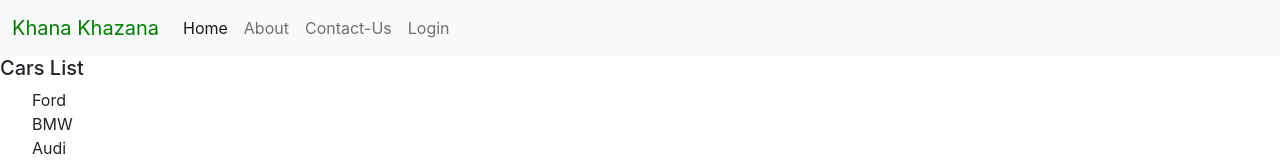
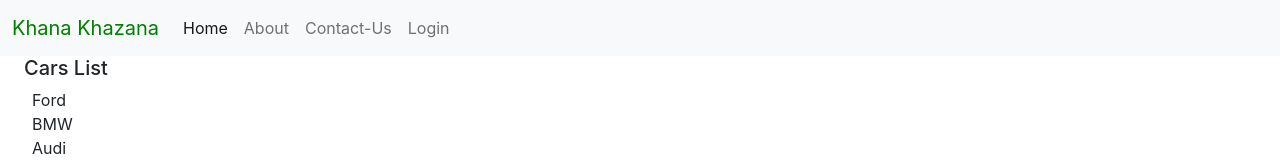
Before and after one commit to Rajan-corient/react-app, a React app: page / in a window 1280 px wide. Shown: the top 160 px of the page. Built offline with nearby package versions, Linux system fonts and the light colour scheme.

Commit message:
tabIndex added in llist

```diff
--- a/src/components/car/Car.js
+++ b/src/components/car/Car.js
@@ -3,7 +3,7 @@ import PropTypes from 'prop-types'
 
 const Car = props => {
   return (
-    <li>{props.brand}</li>
+    <li tabIndex={props.index}>{props.brand}</li>
   )
 }
 
--- a/src/components/home/Home.js
+++ b/src/components/home/Home.js
@@ -5,11 +5,14 @@ import Car from '../car/Car';
 export const Home = ({ carList, title }) => {
   return (
     <>
-      <h5 className=''>{title}</h5>
+      <h5 className='px-4'>{title}</h5>
       {
         carList.length ?
         <ul className='carList'>
-          { carList.map((car) => <Car key={car.id} brand={car.brand}></Car>) }
+          <li tabIndex={0}>Ford</li>
+          <li tabIndex={0}>BMW</li>
+          <li tabIndex={0}>Audi</li>
+          {/* { carList.map((car, index) => <Car key={car.id} brand={car.brand} index={index}></Car>) } */}
         </ul> : 'No Records Found'
 
       }
```
